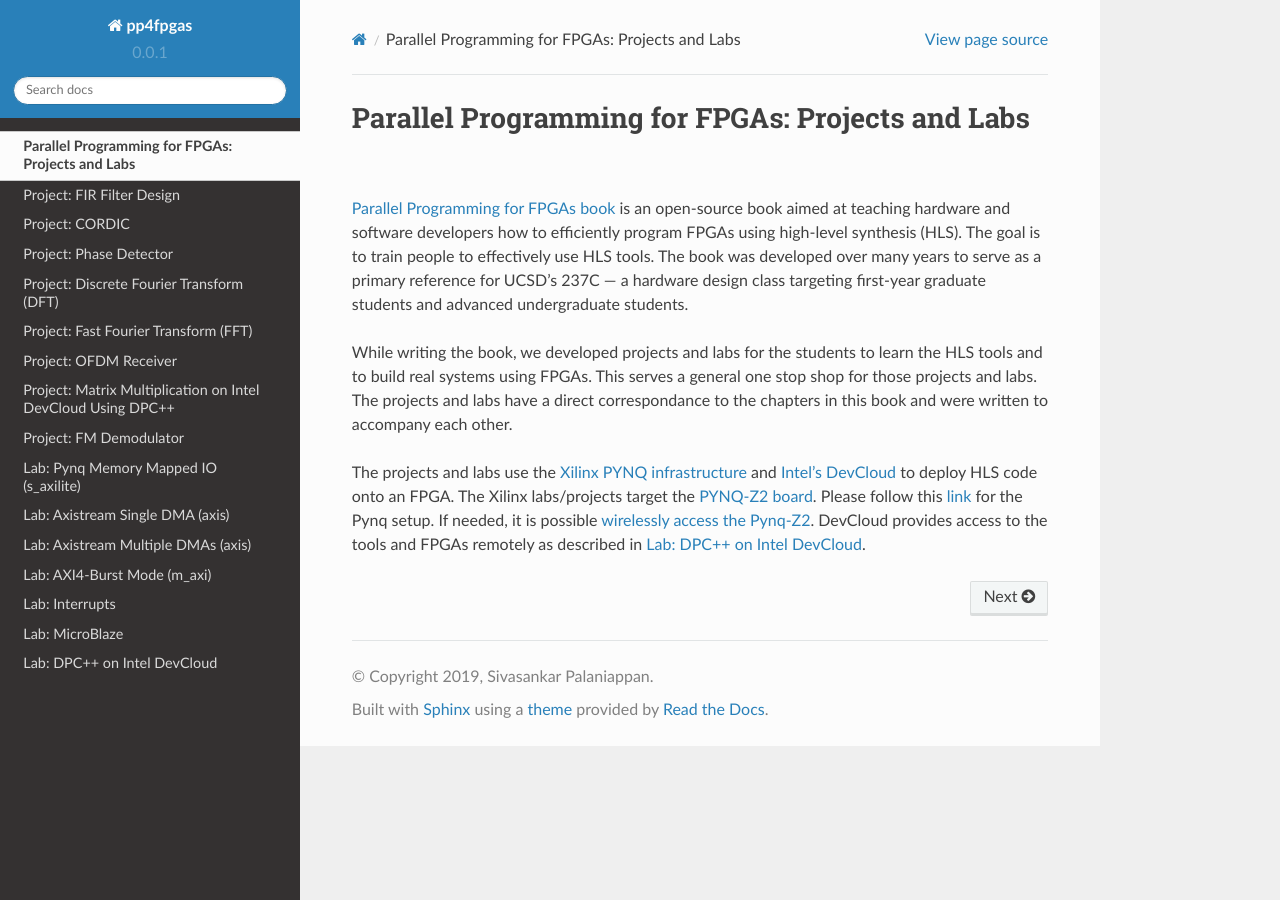
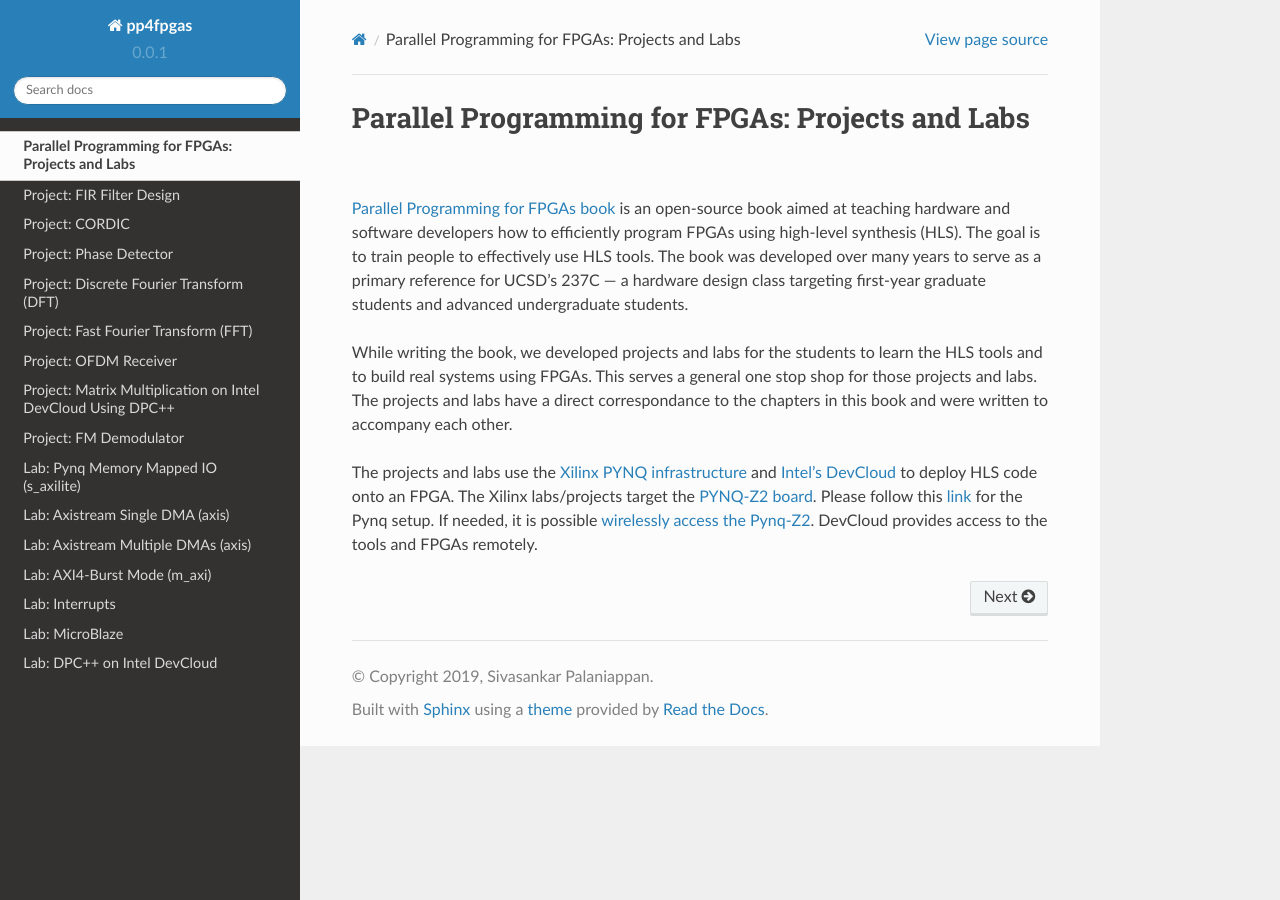
Before and after one commit to KastnerRG/Read_the_docs, a Sphinx documentation site: the page built from docs/index.rst, in a window 1280 px wide. Built offline with Sphinx 7.4.7 and the Read the Docs theme 2.0.0, drawn with Linux system fonts in a browser that asks for light colours.

Commit message:
Update index.rst

```diff
--- a/docs/index.rst
+++ b/docs/index.rst
@@ -10,7 +10,7 @@ Parallel Programming for FPGAs: Projects and Labs
 
 While writing the book, we developed projects and labs for the students to learn the HLS tools and to build real systems using FPGAs. This serves a general one stop shop for those projects and labs. The projects and labs have a direct correspondance to the chapters in this book and were written to accompany each other.
 
-The projects and labs use the `Xilinx PYNQ infrastructure <https://github.com/Xilinx/PYNQ>`_ and `Intel's DevCloud <https://software.intel.com/content/www/us/en/develop/tools/devcloud.html>`_ to deploy HLS code onto an FPGA. The Xilinx labs/projects target the `PYNQ-Z2 board <http://www.pynq.io/board.html>`_. Please follow this `link <https://pynq.readthedocs.io/en/latest/getting_started/pynq_z2_setup.html>`_ for the Pynq setup. If needed, it is possible `wirelessly access the Pynq-Z2 <https://www.nengo.ai/nengo-pynq/connect.html#via-a-computer>`_. DevCloud provides access to the tools and FPGAs remotely as described in :ref:`devcloud`.
+The projects and labs use the `Xilinx PYNQ infrastructure <https://github.com/Xilinx/PYNQ>`_ and `Intel's DevCloud <https://software.intel.com/content/www/us/en/develop/tools/devcloud.html>`_ to deploy HLS code onto an FPGA. The Xilinx labs/projects target the `PYNQ-Z2 board <http://www.pynq.io/board.html>`_. Please follow this `link <https://pynq.readthedocs.io/en/latest/getting_started/pynq_z2_setup.html>`_ for the Pynq setup. If needed, it is possible `wirelessly access the Pynq-Z2 <https://www.nengo.ai/nengo-pynq/connect.html#via-a-computer>`_. DevCloud provides access to the tools and FPGAs remotely.
 
 .. toctree::
    :maxdepth: 2
```
